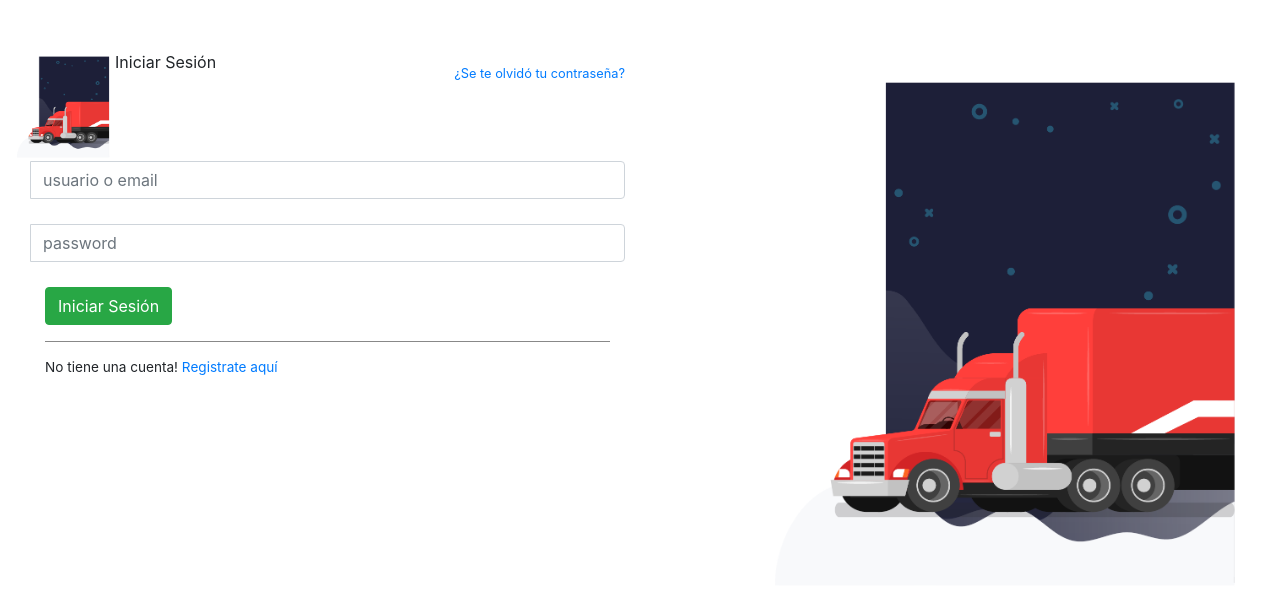
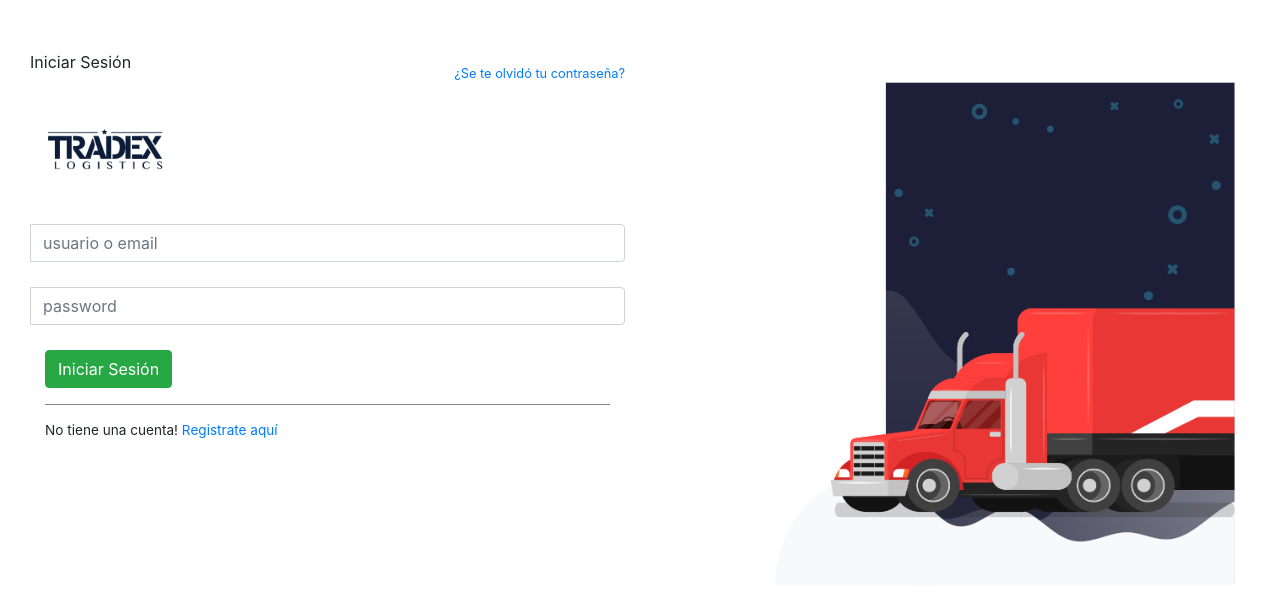
Before and after one commit to brayanjeshua/brokers, a PHP site: page / in a window 1280 px wide. Shown: the top 602 px of the page. Run offline with PHP 8.4, Linux system fonts and the light colour scheme; some libraries are stand-ins or nearby versions.

Commit message:
EMPEZANDO DISEÑO CON BOOTSTRAP NUEVO

```diff
--- a/index.php
+++ b/index.php
@@ -47,14 +47,13 @@
 		}
 		</style>
 		<div class="container-fluid">
-			<img width="100px" src="img/truck-login.png" class="rounded float-left">
-
 			<img width="500px" src="img/truck-login.png" class="rounded float-right">
 
 			<div id="loginbox" style="margin-top:50px;" class="mainbox col-md-6 col-md-offset-3 col-sm-8 col-sm-offset-2">
 				<div class="panel panel-info" >
 					<div class="panel-heading">
 						<div class="panel-title">Iniciar Sesi&oacute;n</div>
+						<img width="150px" src="img/logo-tradex.png" class="rounded float-left">
 						<div style="float:right; font-size: 80%; position: relative; top:-10px"><a href="recupera.php">¿Se te olvid&oacute; tu contraseña?</a></div>
 					</div>
 
```
Also changed, not shown: img/logo-tradex.png (added).
